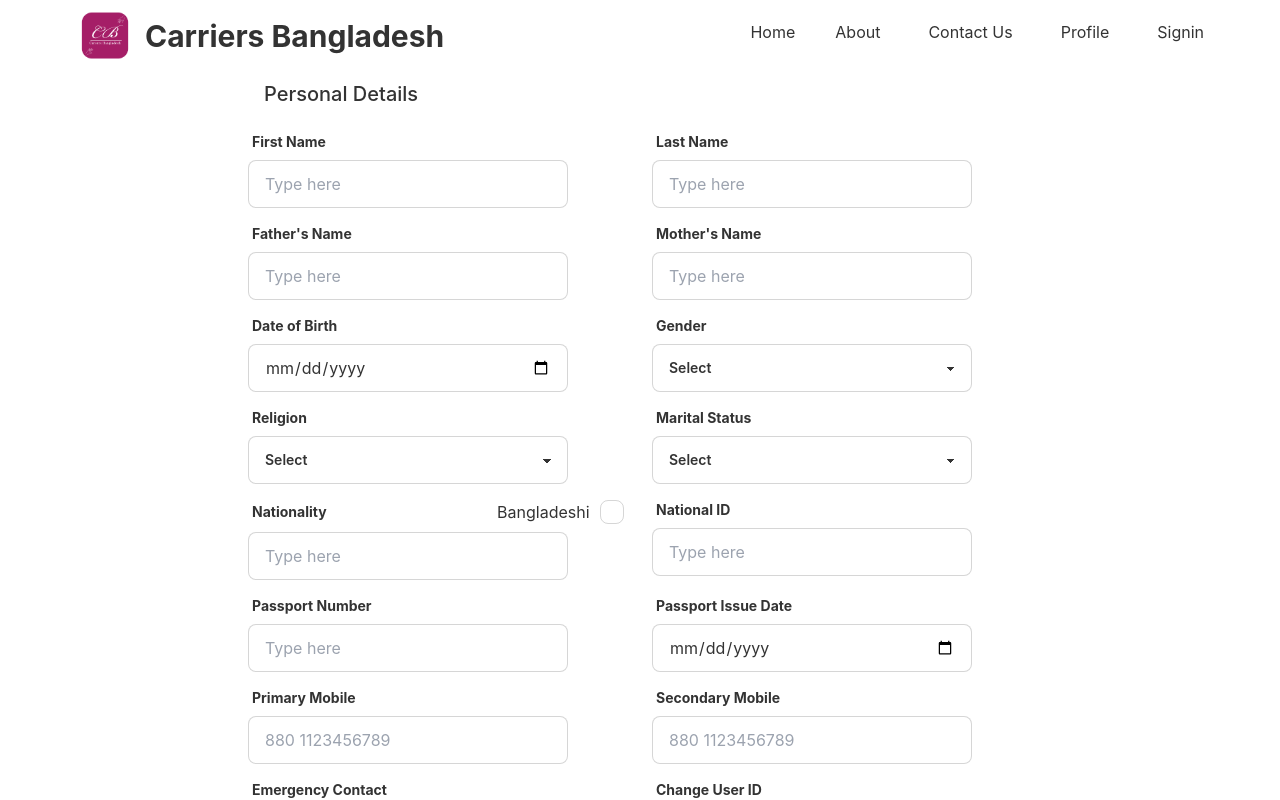
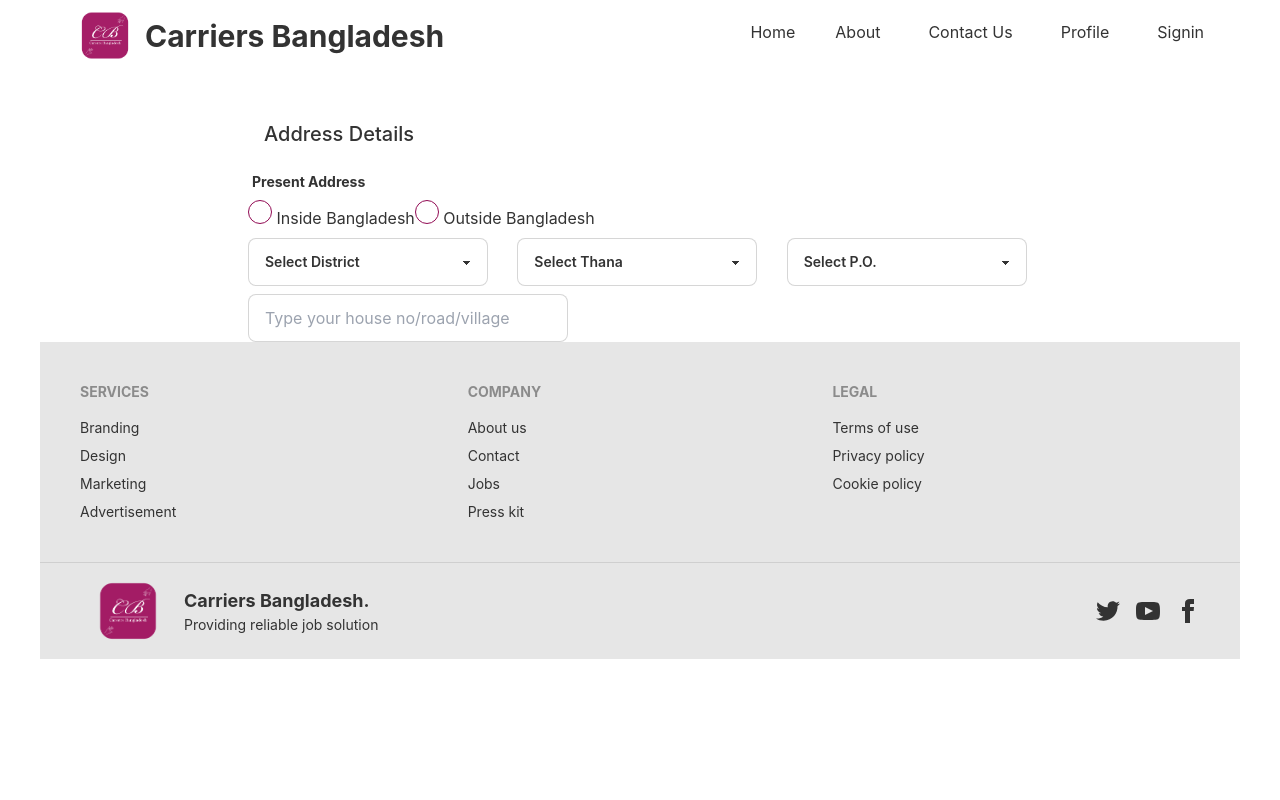
Before and after one commit to tuhinshuvra/carrierrs-bangladesh, a React (Create React App) app: page /profile in a window 1280 px wide. Shown: the top 800 px of the page. Built offline with nearby package versions, Linux system fonts and the light colour scheme.

Commit message:
added address details

```diff
--- /dev/null
+++ b/src/Pages/Profile/AddressDetails.js
@@ -0,0 +1,60 @@
+import React from 'react';
+
+const AddressDetails = () => {
+    return (
+        <div>
+            <div className=' mx-52  mt-10'>
+                {/* <div tabIndex={0} className="collapse collapse-arrow border border-base-300 bg-base-100  rounded-md "> */}
+                <h2 className="collapse-title text-xl font-medium">
+                    Address Details
+                </h2>
+                {/* <div className="collapse-content"> */}
+                {/* <p>tabIndex={0} attribute is necessary to make the div focusable</p> */}
+                <div class="grid md:grid-cols-2 md:gap-6">
+                    {/* <div className="form-control w-full max-w-xs"> */}
+                    <div>
+                        <label className="label">
+                            <span className="label-text text-md font-bold ">Present Address</span>
+                        </label>
+                        <input type="radio" name="inside-bangladesh" className="radio radio-primary" /> <label htmlFor="">Inside Bangladesh</label>
+                        <input type="radio" name="outside-bangladesh" className="radio radio-primary" /> <label htmlFor="">Outside Bangladesh</label>
+                    </div>
+                </div>
+
+                <div class="grid md:grid-cols-3 md:gap-6 mt-2">
+                    {/* <div className="form-control w-full max-w-xs"> */}
+                    <div>
+                        <select className="select select-bordered w-60 ">
+                            <option disabled selected>Select District</option>
+                            <option value={0}>Male</option>
+                            <option value={1}>Female</option>
+                            <option value={2}>Others</option>
+                        </select>
+                    </div>
+                    <div>
+                        <select className="select select-bordered w-60 ">
+                            <option disabled selected>Select Thana</option>
+                            <option value={0}>Male</option>
+                            <option value={1}>Female</option>
+                            <option value={2}>Others</option>
+                        </select>
+                    </div>
+                    <div>
+                        <select className="select select-bordered w-60 ">
+                            <option disabled selected>Select P.O.</option>
+                            <option value={0}>Male</option>
+                            <option value={1}>Female</option>
+                            <option value={2}>Others</option>
+                        </select>
+                    </div>
+                </div>
+
+                <div class="grid md:grid-cols-1 md:gap-6 mt-2">
+                    <input type="text" id='first-name' placeholder="Type your house no/road/village" className="input input-bordered w-full max-w-xs" />
+                </div>
+            </div>
+        </div>
+    );
+};
+
+export default AddressDetails;
--- a/src/Pages/Profile/Profile.js
+++ b/src/Pages/Profile/PersonalDetails.js
@@ -1,6 +1,6 @@
 import React from 'react';
 
-const Profile = () => {
+const PersonalDetails = () => {
     return (
         <div>
 
@@ -358,4 +358,4 @@ const Profile = () => {
     );
 };
 
-export default Profile;
+export default PersonalDetails;
--- /dev/null
+++ b/src/Pages/Profile/Profiles.js
@@ -0,0 +1,14 @@
+import React from 'react';
+import PersonalDetails from './PersonalDetails';
+import AddressDetails from './AddressDetails';
+
+const Profile = () => {
+    return (
+        <div>
+            {/* <PersonalDetails></PersonalDetails> */}
+            <AddressDetails></AddressDetails>
+        </div>
+    );
+};
+
+export default Profile;
--- a/src/Pages/Router/Router/Router.js
+++ b/src/Pages/Router/Router/Router.js
@@ -6,7 +6,7 @@ import Signin from '../../Signin/Signin';
 import Register from '../../Register/Register';
 import About from '../../About/About';
 import Contact from '../../Contact/Contact';
-import Profile from '../../Profile/Profile';
+import Profile from '../../Profile/Profiles';
 
 const router = createBrowserRouter([
     {
```
